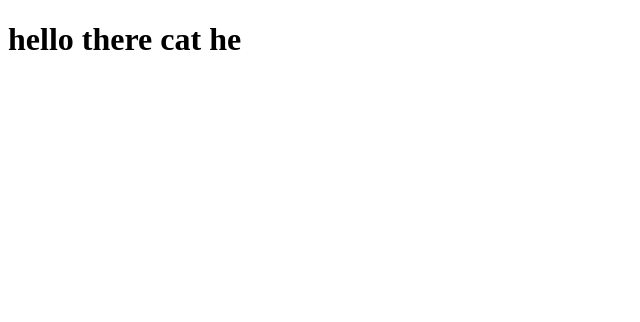
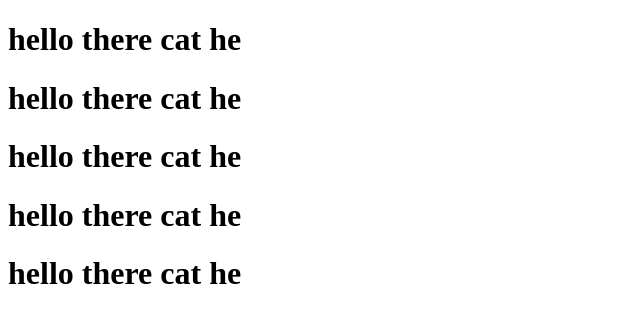
Before and after one commit to JackSkiles/regexPractice, a plain HTML site: page index.html in a window 1280 px wide. Shown: the whole page, without its empty margins (0-640 px from the left). Drawn offline with Linux system fonts and the light colour scheme.

Commit message:
testing searching values with regex in javascript

```diff
--- a/index.html
+++ b/index.html
@@ -8,7 +8,11 @@
 </head>
 <body>
     <div id="mainDiv">
-        <h1 id="regexTest">hello there cat he</h1>
+        <h1 id="regexTest0">hello there cat he</h1>
+        <h1 id="regexTest1">hello there cat he</h1>
+        <h1 id="regexTest2">hello there cat he</h1>
+        <h1 id="regexTest3">hello there cat he</h1>
+        <h1 id="regexTest4">hello there cat he</h1>
     </div>
 </body>
 <script type="text/javascript" src="/regex.js"></script>
--- a/regex.js
+++ b/regex.js
@@ -1,4 +1,5 @@
-let textHeader = document.getElementById("regexTest");
+let contDiv = document.getElementById("mainDiv").children;
+console.log(contDiv.length)
 
 let text = textHeader.textContent;
 const testText = RegExp(/(h{0}e)|e$/);
```
